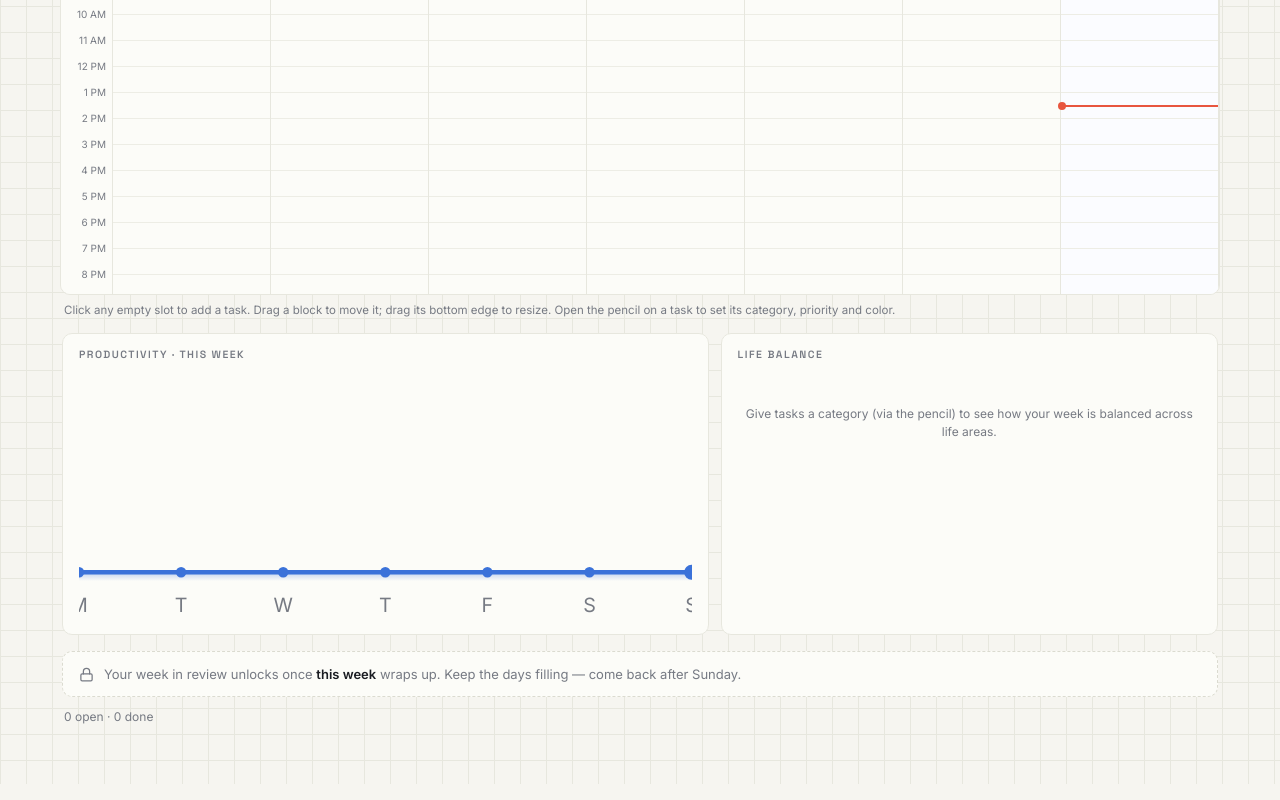
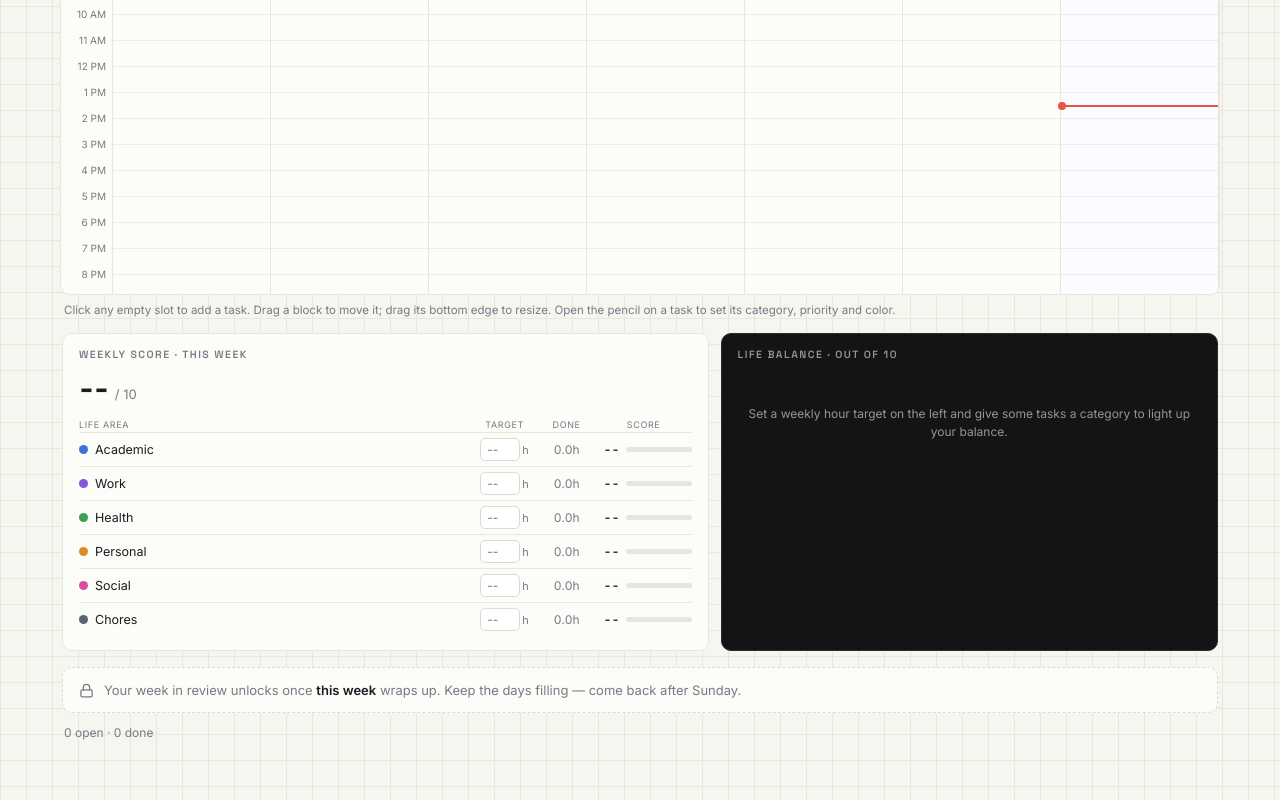
Before and after one commit to mahitchopra/Weekly-Planner, a React (Vite) app: page / in a window 1280 px wide. Shown: the part 488-1288 px from the top of the page. Built offline with nearby package versions, Linux system fonts and the light colour scheme.

Commit message:
Work around on life balance

```diff
--- a/src/App.jsx
+++ b/src/App.jsx
@@ -33,6 +33,7 @@ const CATEGORIES = [
 ];
 const catOf = (id) => CATEGORIES.find((c) => c.id === id) || null;
 const PRIORITIES = ["low", "normal", "high"];
+const norm = (s) => (s || "").trim().toLowerCase();
 
 // wave path (periodic so a -50% shift loops seamlessly)
 const WAVE_D = (() => {
@@ -154,63 +155,35 @@ const Wave = () => (
   </>
 );
 
-function Radar({ data, max }) {
+function Radar({ data, max, accent = "var(--blue)", fill = "rgba(59,114,217,.2)", ring = "var(--line2)", label = "var(--muted)" }) {
   const n = data.length;
-  const cx = 110, cy = 100, R = 68;
+  const cx = 110, cy = 102, R = 66;
   const ang = (i) => -Math.PI / 2 + (i * 2 * Math.PI) / n;
   const at = (i, r) => [cx + Math.cos(ang(i)) * r, cy + Math.sin(ang(i)) * r];
-  const ring = (f) => data.map((_, i) => at(i, R * f).join(",")).join(" ");
-  const poly = data.map((d, i) => at(i, (max ? d.mins / max : 0) * R).join(",")).join(" ");
+  const ringPts = (f) => data.map((_, i) => at(i, R * f).join(",")).join(" ");
+  const poly = data.map((d, i) => at(i, (max ? d.value / max : 0) * R).join(",")).join(" ");
   return (
-    <svg viewBox="0 0 220 200" width="100%" style={{ display: "block" }}>
+    <svg viewBox="0 0 220 210" width="100%" style={{ display: "block" }}>
       {[0.25, 0.5, 0.75, 1].map((f) => (
-        <polygon key={f} points={ring(f)} fill="none" stroke="var(--line2)" strokeWidth="1" />
+        <polygon key={f} points={ringPts(f)} fill="none" stroke={ring} strokeWidth="1" />
       ))}
       {data.map((d, i) => {
         const [x, y] = at(i, R);
-        return <line key={i} x1={cx} y1={cy} x2={x} y2={y} stroke="var(--line2)" strokeWidth="1" />;
+        return <line key={i} x1={cx} y1={cy} x2={x} y2={y} stroke={ring} strokeWidth="1" />;
       })}
-      <polygon points={poly} fill="rgba(59,114,217,.2)" stroke="var(--blue)" strokeWidth="1.5" strokeLinejoin="round" />
+      <polygon points={poly} fill={fill} stroke={accent} strokeWidth="1.5" strokeLinejoin="round" />
       {data.map((d, i) => {
-        const [x, y] = at(i, (max ? d.mins / max : 0) * R);
-        return <circle key={i} cx={x} cy={y} r="2.6" fill={d.color} />;
+        const [x, y] = at(i, (max ? d.value / max : 0) * R);
+        return <circle key={i} cx={x} cy={y} r="2.6" fill={accent} />;
       })}
       {data.map((d, i) => {
-        const [x, y] = at(i, R + 14);
+        const [x, y] = at(i, R + 15);
         return (
-          <text key={i} x={x} y={y} fontSize="8.5" fill="var(--muted)" textAnchor="middle" dominantBaseline="middle">
+          <text key={i} x={x} y={y} fontSize="9" fill={label} textAnchor="middle" dominantBaseline="middle">
             {d.label}
           </text>
         );
       })}
-    </svg>
-  );
-}
-
-function Trend({ perDay, max, todayIso }) {
-  const W = 280, H = 96, n = perDay.length;
-  const x = (i) => (n === 1 ? W / 2 : (i * W) / (n - 1));
-  const y = (v) => H - (max ? v / max : 0) * (H - 12) - 4;
-  const line = perDay.map((d, i) => `${i === 0 ? "M" : "L"} ${x(i)} ${y(d.done)}`).join(" ");
-  const area = `${line} L ${x(n - 1)} ${H} L ${x(0)} ${H} Z`;
-  return (
-    <svg viewBox={`0 0 ${W} ${H + 18}`} width="100%" style={{ display: "block" }}>
-      <defs>
-        <linearGradient id="pl-trendg" x1="0" y1="0" x2="0" y2="1">
-          <stop offset="0" stopColor="rgba(59,114,217,.3)" />
-          <stop offset="1" stopColor="rgba(59,114,217,0)" />
-        </linearGradient>
-      </defs>
-      <path d={area} fill="url(#pl-trendg)" />
-      <path d={line} fill="none" stroke="var(--blue)" strokeWidth="2" strokeLinejoin="round" strokeLinecap="round" />
-      {perDay.map((d, i) => (
-        <circle key={i} cx={x(i)} cy={y(d.done)} r={d.iso === todayIso ? 3.4 : 2.4} fill="var(--blue)" />
-      ))}
-      {perDay.map((d, i) => (
-        <text key={i} x={x(i)} y={H + 14} fontSize="9" fill="var(--muted)" textAnchor="middle">
-          {parseLocal(d.iso).toLocaleDateString(undefined, { weekday: "narrow" })}
-        </text>
-      ))}
     </svg>
   );
 }
@@ -359,6 +332,26 @@ const STYLE = `
 .pl-leg span{display:inline-flex;align-items:center;gap:5px;font-size:11px;color:var(--muted);}
 .pl-leg i{width:8px;height:8px;border-radius:2px;display:inline-block;}
 .pl-emptynote{font-size:12px;color:var(--muted);text-align:center;padding:34px 8px;line-height:1.5;}
+.pl-score{display:flex;align-items:baseline;gap:6px;}
+.pl-scorebig{font-family:'Space Grotesk',sans-serif;font-size:34px;font-weight:600;line-height:1;}
+.pl-scoreout{font-size:13px;color:var(--muted);}
+.pl-chead{display:grid;grid-template-columns:1fr 66px 46px 96px;gap:6px;font-size:9px;text-transform:uppercase;letter-spacing:.07em;color:var(--muted);margin:14px 0 2px;}
+.pl-chead span:not(:first-child){text-align:center;}
+.pl-crow{display:grid;grid-template-columns:1fr 66px 46px 96px;gap:6px;align-items:center;padding:5px 0;font-size:12.5px;border-top:1px solid var(--line);}
+.pl-cname{display:flex;align-items:center;gap:7px;min-width:0;overflow:hidden;white-space:nowrap;text-overflow:ellipsis;}
+.pl-cname i{width:9px;height:9px;border-radius:50%;flex:0 0 auto;}
+.pl-ctin{display:flex;align-items:center;gap:2px;justify-content:center;font-size:11px;color:var(--muted);}
+.pl-ctin input{width:40px;font:inherit;font-size:12px;text-align:center;border:1px solid var(--line2);border-radius:5px;padding:3px 2px;background:var(--cell);color:var(--ink);}
+.pl-cdone{text-align:center;color:var(--muted);font-variant-numeric:tabular-nums;font-size:12px;}
+.pl-cscorewrap{display:flex;align-items:center;gap:6px;}
+.pl-cscore{font-weight:600;font-variant-numeric:tabular-nums;width:24px;text-align:right;font-size:12.5px;}
+.pl-cbar{flex:1;height:5px;border-radius:3px;background:var(--track);overflow:hidden;}
+.pl-cbar span{display:block;height:100%;border-radius:3px;transition:width .4s;}
+.pl-panel.balance{background:#141416;border-color:#2b2b2f;}
+.pl-panel.balance .pl-paneltitle{color:rgba(255,255,255,.55);}
+.pl-hours{display:flex;gap:10px;}
+.pl-hours label{flex:1;display:flex;flex-direction:column;gap:4px;font-size:10px;text-transform:uppercase;letter-spacing:.08em;color:var(--muted);}
+.pl-hours input{font:inherit;font-size:13px;border:1px solid var(--line2);border-radius:7px;padding:6px 8px;background:var(--cell);color:var(--ink);}
 
 /* edit modal */
 .pl-overlay{position:fixed;inset:0;background:var(--overlay);display:flex;align-items:center;justify-content:center;z-index:50;padding:16px;}
@@ -397,6 +390,8 @@ export default function TimelinePlanner() {
   const [calH, setCalH] = useState(620);
   const [theme, setTheme] = useState("light");
   const [panelId, setPanelId] = useState(null);
+  const [catMap, setCatMap] = useState({}); // normalized task name -> category id
+  const [targets, setTargets] = useState({}); // category id -> weekly target hours
 
   const hydrated = useRef(false);
   const dragRef = useRef(null);
@@ -423,6 +418,14 @@ export default function TimelinePlanner() {
         const th = await store.get("planner:theme");
         if (th?.value) setTheme(th.value);
       } catch (e) {}
+      try {
+        const cm = await store.get("planner:catmap");
+        if (cm?.value) setCatMap(JSON.parse(cm.value));
+      } catch (e) {}
+      try {
+        const tg = await store.get("planner:targets");
+        if (tg?.value) setTargets(JSON.parse(tg.value));
+      } catch (e) {}
       setLoading(false);
       hydrated.current = true;
     })();
@@ -438,6 +441,12 @@ export default function TimelinePlanner() {
   useEffect(() => {
     if (hydrated.current) store.set("planner:theme", theme).catch((e) => console.error(e));
   }, [theme]);
+  useEffect(() => {
+    if (hydrated.current) store.set("planner:catmap", JSON.stringify(catMap)).catch((e) => console.error(e));
+  }, [catMap]);
+  useEffect(() => {
+    if (hydrated.current) store.set("planner:targets", JSON.stringify(targets)).catch((e) => console.error(e));
+  }, [targets]);
 
   const measure = () => {
     const el = calRef.current;
@@ -506,6 +515,33 @@ export default function TimelinePlanner() {
   const remove = (id) => setTasks((p) => p.filter((t) => t.id !== id));
   const rename = (id, v) => setTasks((p) => p.map((t) => (t.id === id ? { ...t, title: v } : t)));
   const patch = (id, obj) => setTasks((p) => p.map((t) => (t.id === id ? { ...t, ...obj } : t)));
+  // Assign a category and propagate to every task sharing the name (and remember it for future repeats)
+  const assignCategory = (id, catId) => {
+    const t = tasks.find((x) => x.id === id);
+    if (!t) return;
+    const key = norm(t.title);
+    setTasks((p) => p.map((x) => (x.id === id || (key && norm(x.title) === key) ? { ...x, category: catId } : x)));
+    if (key) setCatMap((m) => { const n = { ...m }; if (catId) n[key] = catId; else delete n[key]; return n; });
+  };
+  // Inline naming: inherit a remembered category for repeated task names
+  const commitName = (id, v) => {
+    const name = v.trim();
+    setTasks((p) =>
+      p.map((t) => (t.id === id ? { ...t, title: name, category: t.category || catMap[norm(name)] || null } : t))
+    );
+  };
+  const setTitleCat = (id, v) =>
+    setTasks((p) => p.map((t) => (t.id === id ? { ...t, title: v, category: t.category || catMap[norm(v)] || null } : t)));
+  const setTarget = (catId, v) =>
+    setTargets((m) => { const n = { ...m }; if (v === "" || v == null) delete n[catId]; else n[catId] = Number(v); return n; });
+  const setPlannedHours = (id, h) => {
+    const t = tasks.find((x) => x.id === id);
+    if (!t) return;
+    const mins = clamp(Math.round(((Number(h) || 0) * 60) / SNAP) * SNAP, SNAP, DAY_END - t.start);
+    patch(id, { duration: mins });
+  };
+  const setActualHours = (id, h) =>
+    patch(id, { actualMin: h === "" || h == null ? null : Math.max(0, Math.round(Number(h) * 60)) });
   const rollover = () => {
     setTasks((p) => p.map((t) => (!t.done && t.date < todayIso ? { ...t, date: todayIso } : t)));
     setOffset(0);
@@ -589,12 +625,18 @@ export default function TimelinePlanner() {
   const bestStreak = habits
     .map((h) => ({ name: h.name, s: streakOf(h.log) }))
     .reduce((a, b) => (b.s > a.s ? b : a), { name: "", s: 0 });
-  const catTotals = CATEGORIES.map((c) => ({
-    ...c,
-    mins: tasks.filter((t) => wd.includes(t.date) && t.category === c.id).reduce((s, t) => s + (t.duration || 60), 0),
-  }));
-  const catMax = Math.max(1, ...catTotals.map((c) => c.mins));
-  const anyCat = catTotals.some((c) => c.mins > 0);
+  const catStats = CATEGORIES.map((c) => {
+    const inWeek = tasks.filter((t) => wd.includes(t.date) && t.category === c.id);
+    const doneMin = inWeek.reduce((s, t) => s + (t.actualMin != null ? t.actualMin : t.done ? t.duration || 60 : 0), 0);
+    const plannedMin = inWeek.reduce((s, t) => s + (t.duration || 60), 0);
+    const target = Number(targets[c.id]) || 0;
+    const doneH = doneMin / 60;
+    const plannedH = plannedMin / 60;
+    const score = target > 0 ? Math.min(10, (doneH / target) * 10) : null;
+    return { ...c, target, doneH, plannedH, score };
+  });
+  const scored = catStats.filter((c) => c.score != null);
+  const overall = scored.length ? scored.reduce((s, c) => s + c.score, 0) / scored.length : null;
   const panelTask = panelId ? tasks.find((t) => t.id === panelId) : null;
 
   const weekOver = parseLocal(wd[6]) < parseLocal(todayIso);
@@ -833,7 +875,7 @@ export default function TimelinePlanner() {
                                 onBlur={(e) => {
                                   const v = e.target.value.trim();
                                   if (!v && !t.title) remove(t.id);
-                                  else if (v) rename(t.id, v);
+                                  else if (v) commitName(t.id, v);
                                   setEditingId(null);
                                 }}
                                 onKeyDown={(e) => {
@@ -877,26 +919,59 @@ export default function TimelinePlanner() {
         {!loading && (
           <div className="pl-dash">
             <div className="pl-panel">
-              <div className="pl-paneltitle">Productivity {"\u00B7"} {relWeek.toLowerCase()}</div>
-              <Trend perDay={perDay} max={maxDone} todayIso={todayIso} />
+              <div className="pl-paneltitle">Weekly score {"\u00B7"} {relWeek.toLowerCase()}</div>
+              <div className="pl-score">
+                <span className="pl-scorebig">{overall != null ? overall.toFixed(1) : "--"}</span>
+                <span className="pl-scoreout">/ 10</span>
+              </div>
+              <div className="pl-chead">
+                <span>Life area</span>
+                <span>Target</span>
+                <span>Done</span>
+                <span>Score</span>
+              </div>
+              {catStats.map((c) => (
+                <div key={c.id} className="pl-crow">
+                  <span className="pl-cname">
+                    <i style={{ background: c.color }} />
+                    {c.label}
+                  </span>
+                  <span className="pl-ctin">
+                    <input
+                      type="number"
+                      min="0"
+                      step="0.5"
+                      value={targets[c.id] ?? ""}
+                      placeholder="--"
+                      onChange={(e) => setTarget(c.id, e.target.value)}
+                    />
+                    h
+                  </span>
+                  <span className="pl-cdone">{c.doneH.toFixed(1)}h</span>
+                  <span className="pl-cscorewrap">
+                    <span className="pl-cscore">{c.score != null ? c.score.toFixed(1) : "--"}</span>
+                    <span className="pl-cbar">
+                      <span style={{ width: `${(c.score || 0) * 10}%`, background: c.color }} />
+                    </span>
+                  </span>
+                </div>
+              ))}
             </div>
-            <div className="pl-panel">
-              <div className="pl-paneltitle">Life balance</div>
-              {anyCat ? (
-                <>
-                  <Radar data={catTotals} max={catMax} />
-                  <div className="pl-leg">
-                    {catTotals
-                      .filter((c) => c.mins > 0)
-                      .map((c) => (
-                        <span key={c.id}>
-                          <i style={{ background: c.color }} /> {c.label} {(c.mins / 60).toFixed(c.mins % 60 ? 1 : 0)}h
-                        </span>
-                      ))}
-                  </div>
-                </>
+            <div className="pl-panel balance">
+              <div className="pl-paneltitle">Life balance {"\u00B7"} out of 10</div>
+              {scored.length ? (
+                <Radar
+                  data={catStats.map((c) => ({ label: c.label, value: c.score || 0 }))}
+                  max={10}
+                  accent="#F0473A"
+                  fill="rgba(240,71,58,.32)"
+                  ring="rgba(255,255,255,.16)"
+                  label="rgba(255,255,255,.82)"
+                />
               ) : (
-                <div className="pl-emptynote">Give tasks a category (via the pencil) to see how your week is balanced across life areas.</div>
+                <div className="pl-emptynote" style={{ color: "rgba(255,255,255,.55)" }}>
+                  Set a weekly hour target on the left and give some tasks a category to light up your balance.
+                </div>
               )}
             </div>
           </div>
@@ -981,7 +1056,7 @@ export default function TimelinePlanner() {
                 autoFocus
                 placeholder="Task name"
                 value={panelTask.title}
-                onChange={(e) => patch(panelTask.id, { title: e.target.value })}
+                onChange={(e) => setTitleCat(panelTask.id, e.target.value)}
                 onKeyDown={(e) => {
                   if (e.key === "Enter") setPanelId(null);
                 }}
@@ -989,14 +1064,14 @@ export default function TimelinePlanner() {
 
               <div className="pl-modlbl">Category</div>
               <div className="pl-chips">
-                <button className={`pl-chip${!panelTask.category ? " on" : ""}`} onClick={() => patch(panelTask.id, { category: null })}>
+                <button className={`pl-chip${!panelTask.category ? " on" : ""}`} onClick={() => assignCategory(panelTask.id, null)}>
                   None
                 </button>
                 {CATEGORIES.map((c) => (
                   <button
                     key={c.id}
                     className={`pl-chip${panelTask.category === c.id ? " on" : ""}`}
-                    onClick={() => patch(panelTask.id, { category: c.id })}
+                    onClick={() => assignCategory(panelTask.id, c.id)}
                   >
                     <i style={{ background: c.color }} /> {c.label}
                   </button>
@@ -1029,6 +1104,31 @@ export default function TimelinePlanner() {
                 ))}
               </div>
 
+              <div className="pl-modlbl">Hours</div>
+              <div className="pl-hours">
+                <label>
+                  Planned
+                  <input
+                    type="number"
+                    min="0"
+                    step="0.25"
+                    value={(panelTask.duration || 60) / 60}
+                    onChange={(e) => setPlannedHours(panelTask.id, e.target.value)}
+                  />
+                </label>
+                <label>
+                  Actual
+                  <input
+                    type="number"
+                    min="0"
+                    step="0.25"
+                    placeholder="--"
+                    value={panelTask.actualMin != null ? panelTask.actualMin / 60 : ""}
+                    onChange={(e) => setActualHours(panelTask.id, e.target.value)}
+                  />
+                </label>
+              </div>
+
               <div className="pl-modfoot">
                 <button className="pl-delm" onClick={() => { remove(panelTask.id); setPanelId(null); }}>
                   Delete task
```
